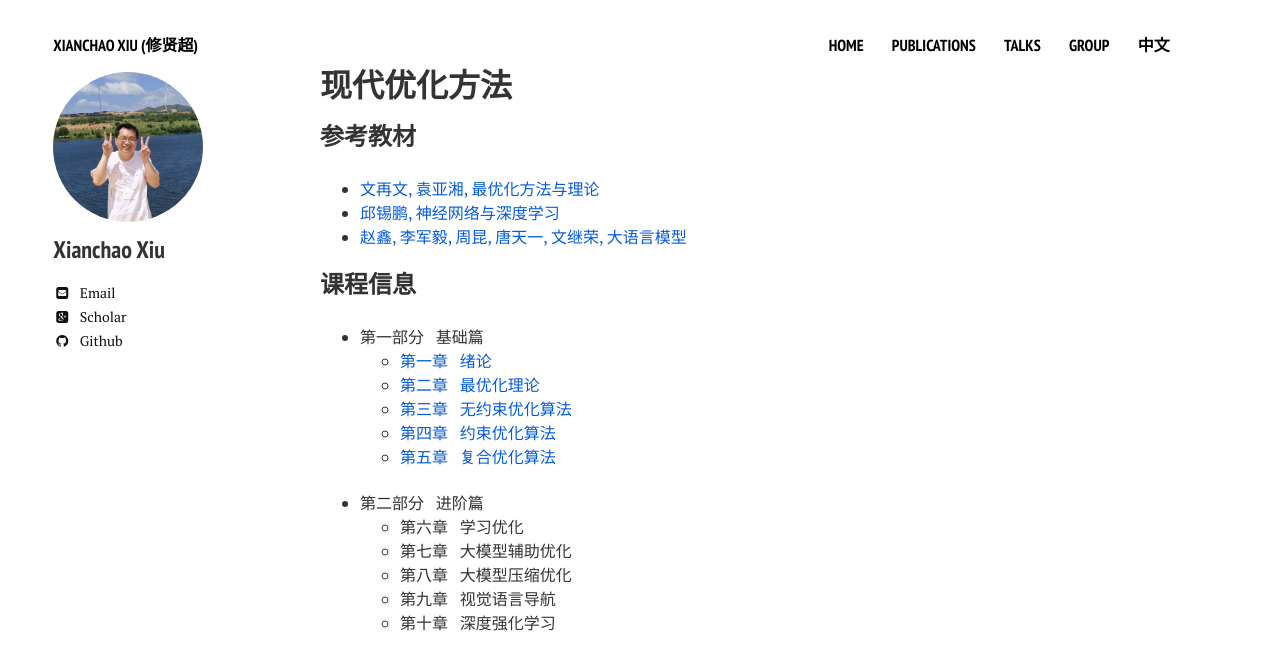
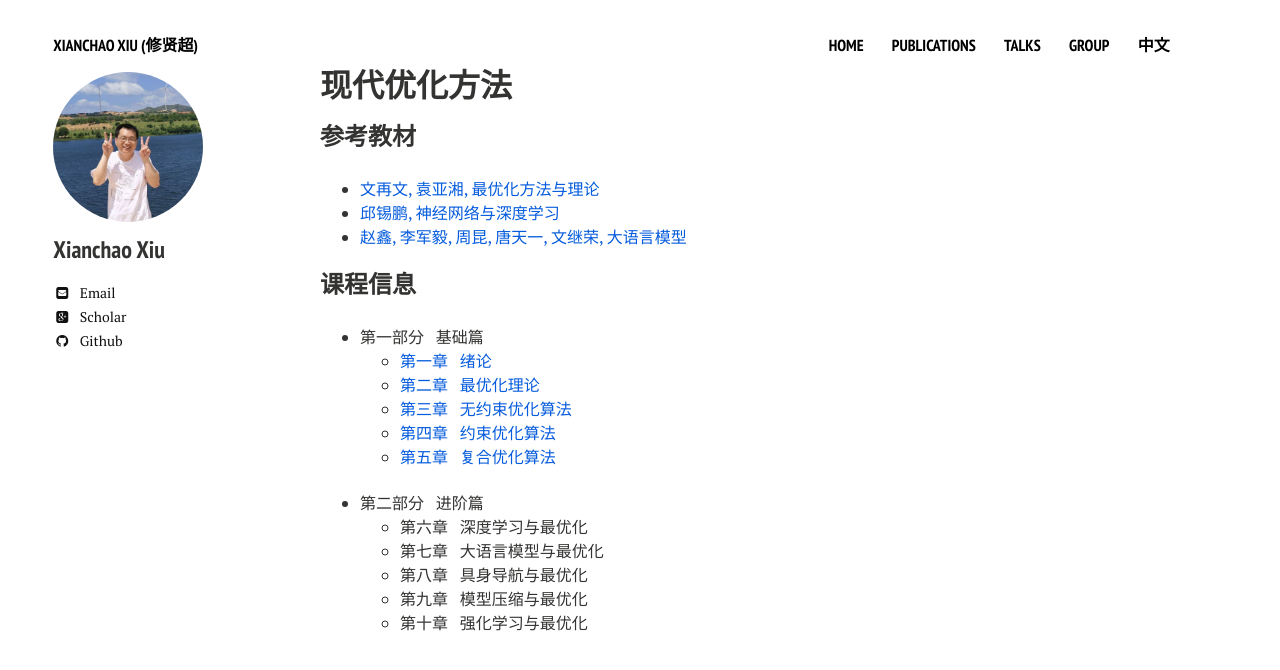
Before and after one commit to xianchaoxiu/xianchaoxiu.github.io, a Jekyll site: the page built from chinese/OPT/index.md, in a window 1280 px wide. Shown: the top 670 px of the page. Built offline with Jekyll 4.4.1, drawn with Linux system fonts in a browser that asks for light colours; nearby versions of some CDN libraries.

Commit message:
Update index.md

```diff
--- a/chinese/OPT/index.md
+++ b/chinese/OPT/index.md
@@ -25,8 +25,8 @@ share: false
 
 
 - 第二部分 &nbsp;  进阶篇<br>
-  - 第六章 &nbsp;  学习优化<br>
-  - 第七章 &nbsp;  大模型辅助优化<br>
-  - 第八章 &nbsp;  大模型压缩优化<br>
-  - 第九章 &nbsp;  视觉语言导航<br>
-  - 第十章 &nbsp;  深度强化学习<br>
+  - 第六章 &nbsp;  深度学习与最优化<br>
+  - 第七章 &nbsp;  大语言模型与最优化<br>
+  - 第八章 &nbsp;  具身导航与最优化<br>
+  - 第九章 &nbsp;  模型压缩与最优化<br>
+  - 第十章 &nbsp;  强化学习与最优化<br>
```
